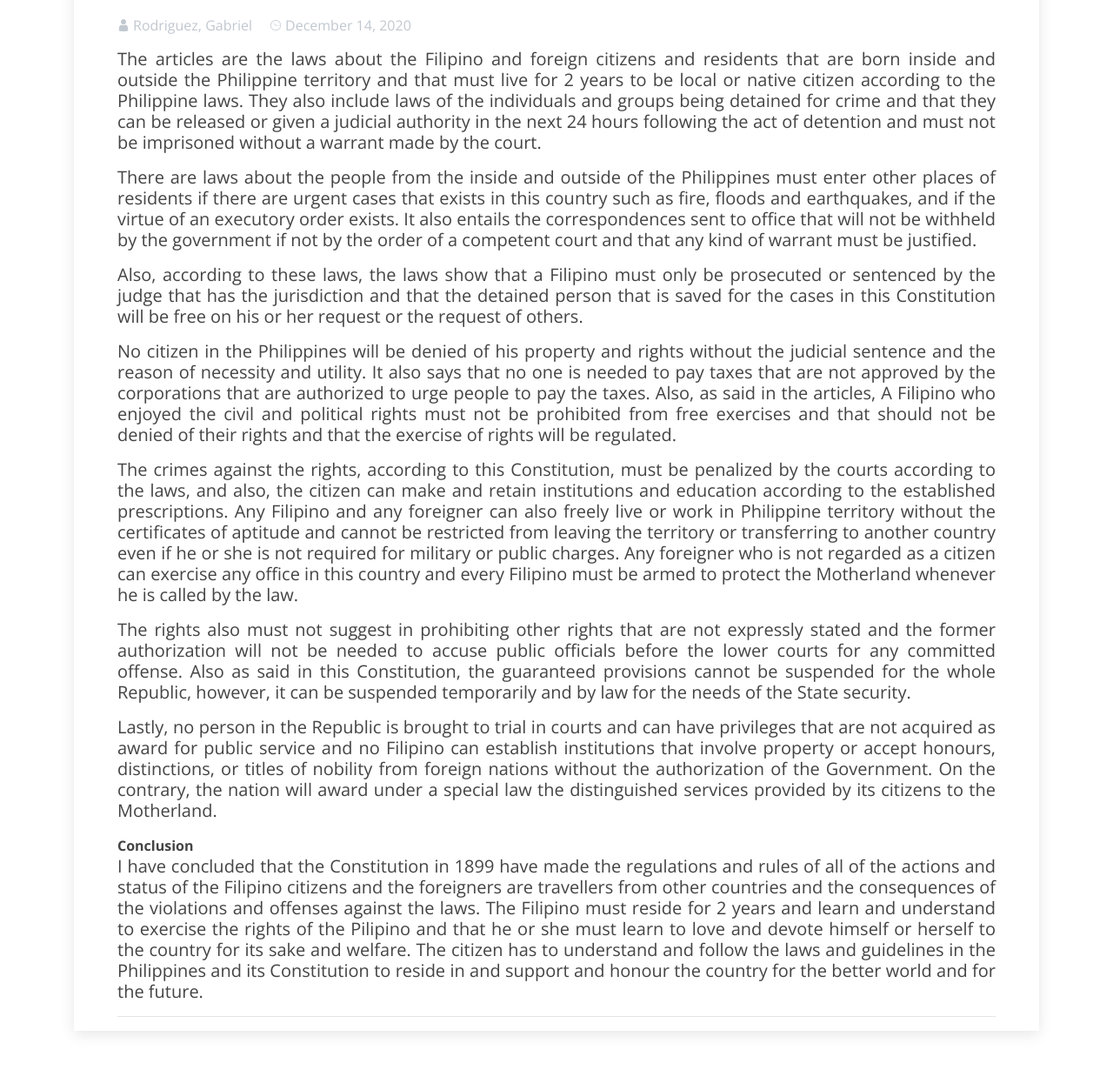
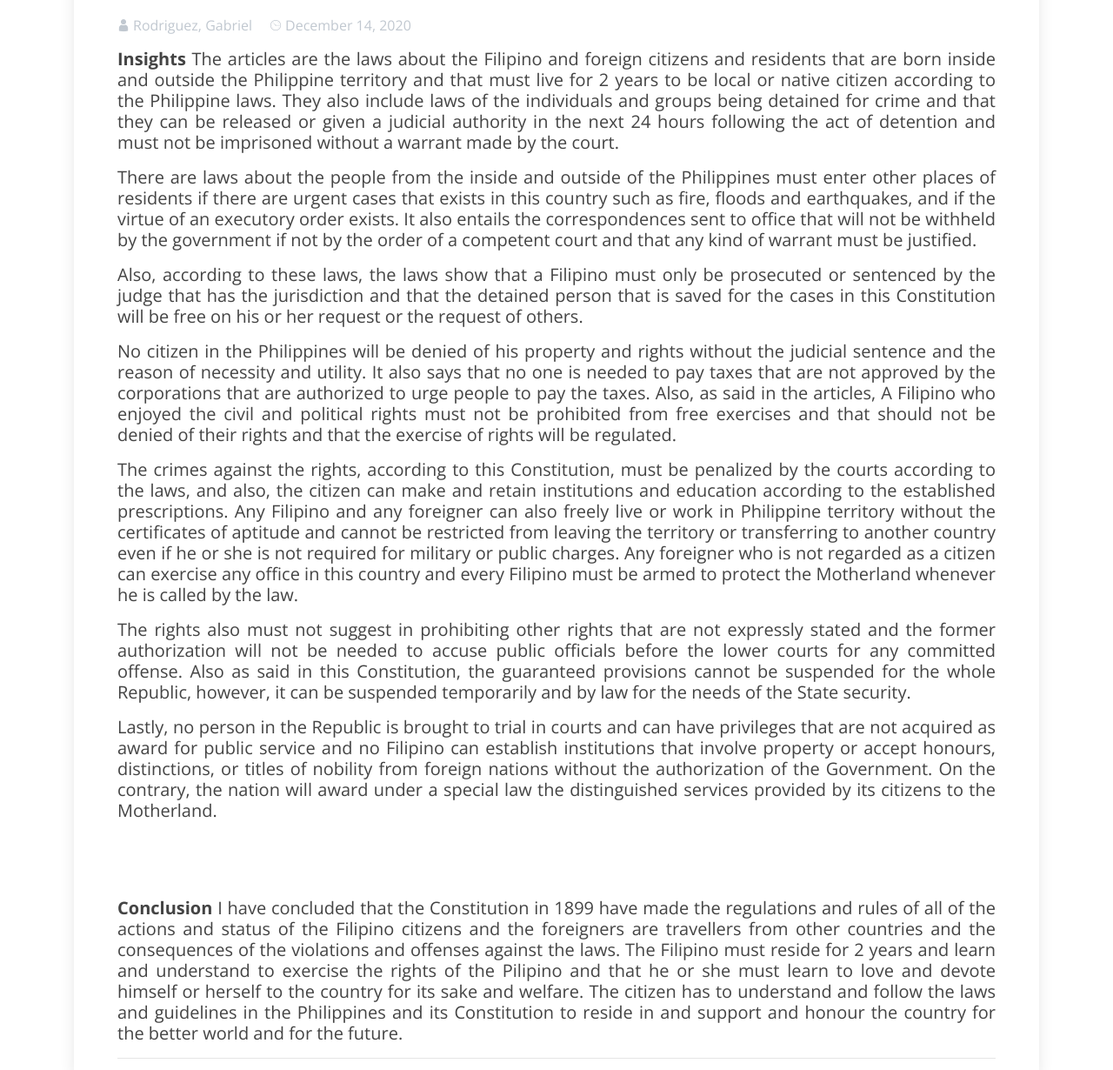
Before and after one commit to jansee19990809/RPH_WEBSITE, a plain HTML site: page blog-single-Gabriel.html in a window 1280 px wide. Shown: the part 270-1500 px from the top of the page at 87% size. Drawn offline with nearby package versions, Linux system fonts and the light colour scheme.

Commit message:
little updates

```diff
--- a/blog-single-Gabriel.html
+++ b/blog-single-Gabriel.html
@@ -131,6 +131,7 @@
 
 
                   <p class="text-justify">
+                    <strong>Insights</strong>
                     The articles are the laws about the Filipino and foreign citizens and residents that are born inside and outside the Philippine territory and that must live for 2 years to be local or native citizen according to the Philippine laws. They also include laws of the individuals and groups being detained for crime and that they can be released or given a judicial authority in the next 24 hours following the act of detention and must not be imprisoned without a warrant made by the court.
                   </p>
 
@@ -157,8 +158,12 @@
                       Lastly, no person in the Republic is brought to trial in courts and can have privileges that are not acquired as award for public service and no Filipino can establish institutions that involve property or accept honours, distinctions, or titles of nobility from foreign nations without the authorization of the Government. On the contrary, the nation will award under a special law the distinguished services provided by its citizens to the Motherland.
                     </p>
 
-                    <b>Conclusion</b>
+                    <br/>
+                    <br/>
+                    <br/>
+
                     <p class="text-justify">
+                      <strong>Conclusion</strong>
                       I have concluded that the Constitution in 1899 have made the regulations and rules of all of the actions and status of the Filipino citizens and the foreigners are travellers from other countries and the consequences of the violations and offenses against the laws. The Filipino must reside for 2 years and learn and understand to exercise the rights of the Pilipino and that he or she must learn to love and devote himself or herself to the country for its sake and welfare. The citizen has to understand and follow the laws and guidelines in the Philippines and its Constitution to reside in and support and honour the country for the better world and for the future.
                     </p>
 
```
Also changed, not shown: Article-single-Pitapit-Tawag-Tumaneng02.html (+1 -1 lines).
